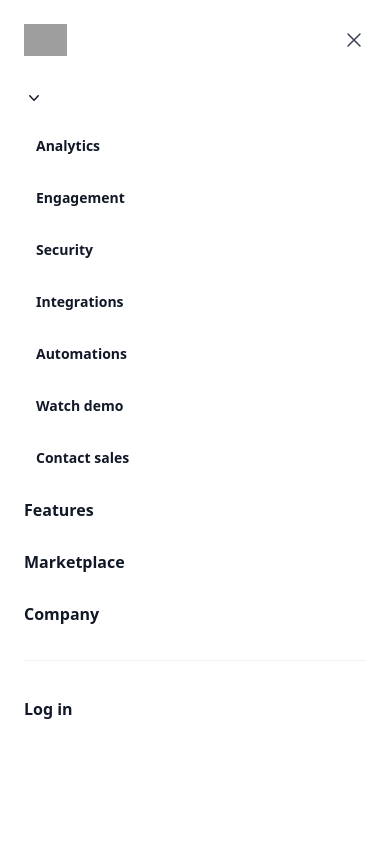
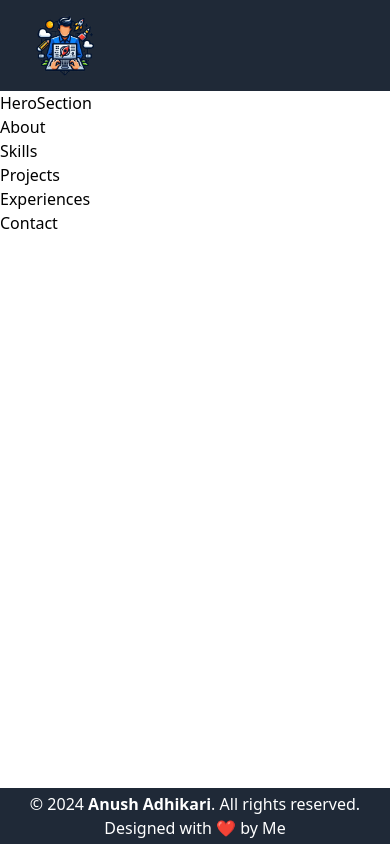
Before and after one commit to AnushAdk04/Next-JS-Project, a Next.js app: page / in a window 390 px wide. Built offline with nearby package versions, Linux system fonts and the light colour scheme; grey boxes are pictures that could not be loaded.

Commit message:
header and footers

```diff
--- a/src/components/AppFooter.jsx
+++ b/src/components/AppFooter.jsx
@@ -1,9 +1,14 @@
-import React from 'react'
+import React from "react";
 
-function AppFooter() {
+export default function AppFooter() {
   return (
-    <div>AppFooter</div>
-  )
+    <footer className="bg-gray-800 py-1 absolute bottom-0 w-full">
+      <div className="container mx-auto">
+        <div className="text-white text-center font-medium">
+          <p>&copy; 2024 <b>Anush Adhikari</b>. All rights reserved.</p>
+          <p>Designed with ❤️ by Me</p>
+        </div>
+      </div>
+    </footer>
+  );
 }
-
-export default AppFooter
--- a/src/components/AppHeader.jsx
+++ b/src/components/AppHeader.jsx
@@ -2,218 +2,22 @@ import React from "react";
 
 export default function AppHeader() {
   return (
-    <header className="bg-white">
-      <nav
-        className="mx-auto flex max-w-7xl items-center justify-between p-6 lg:px-8"
-        aria-label="Global"
-      >
-        <div className="flex lg:flex-1">
-          <a href="#" className="-m-1.5 p-1.5">
-            <span className="sr-only">Your Company</span>
-            <img
-              className="h-8 w-auto"
-              src="https://tailwindui.com/img/logos/mark.svg?color=indigo&shade=600"
-              alt=""
-            />
-          </a>
-        </div>
-        <div className="flex lg:hidden">
-          <button
-            type="button"
-            className="-m-2.5 inline-flex items-center justify-center rounded-md p-2.5 text-gray-700"
-          >
-            <span className="sr-only">Open main menu</span>
-            <svg
-              className="h-6 w-6"
-              fill="none"
-              viewBox="0 0 24 24"
-              strokeWidth="1.5"
-              stroke="currentColor"
-              aria-hidden="true"
-            >
-              <path
-                strokeLinecap="round"
-                strokeLinejoin="round"
-                d="M3.75 6.75h16.5M3.75 12h16.5m-16.5 5.25h16.5"
-              />
-            </svg>
-          </button>
-        </div>
-        <div className="hidden lg:flex lg:gap-x-12">
-          <div className="relative">
-            <button
-              type="button"
-              className="flex items-center gap-x-1 text-sm font-semibold leading-6 text-gray-900"
-              aria-expanded="false"
-            >
-              Product
-              <svg
-                className="h-5 w-5 flex-none text-gray-400"
-                viewBox="0 0 20 20"
-                fill="currentColor"
-                aria-hidden="true"
-              >
-                <path
-                  fillRule="evenodd"
-                  d="M5.23 7.21a.75.75 0 011.06.02L10 11.168l3.71-3.938a.75.75 0 111.08 1.04l-4.25 4.5a.75.75 0 01-1.08 0l-4.25-4.5a.75.75 0 01.02-1.06z"
-                  clipRule="evenodd"
-                />
-              </svg>
-            </button>
-          </div>
-
-          <a href="#" className="text-sm font-semibold leading-6 text-gray-900">
-            Features
-          </a>
-          <a href="#" className="text-sm font-semibold leading-6 text-gray-900">
-            Marketplace
-          </a>
-          <a href="#" className="text-sm font-semibold leading-6 text-gray-900">
-            Company
-          </a>
-        </div>
-        <div className="hidden lg:flex lg:flex-1 lg:justify-end ">
-          <a
-            href="#"
-            className="text-sm font-semibold leading-6 rounded bg-primary px-3 py-1 text-white hover:text-gray-200 hover:bg-secondary font-primary"
-          >
-            Log in <span aria-hidden="true">&rarr;</span>
-          </a>
-        </div>
-      </nav>
-      <div className="lg:hidden" role="dialog" aria-modal="true">
-        <div className="fixed inset-0 z-10"></div>
-        <div className="fixed inset-y-0 right-0 z-10 w-full overflow-y-auto bg-white px-6 py-6 sm:max-w-sm sm:ring-1 sm:ring-gray-900/10">
-          <div className="flex items-center justify-between">
-            <a href="#" className="-m-1.5 p-1.5">
-              <span className="sr-only">Your Company</span>
-              <img
-                className="h-8 w-auto"
-                src="https://tailwindui.com/img/logos/mark.svg?color=indigo&shade=600"
-                alt=""
-              />
-            </a>
-            <button
-              type="button"
-              className="-m-2.5 rounded-md p-2.5 text-gray-700"
-            >
-              <span className="sr-only">Close menu</span>
-              <svg
-                className="h-6 w-6"
-                fill="none"
-                viewBox="0 0 24 24"
-                strokeWidth="1.5"
-                stroke="currentColor"
-                aria-hidden="true"
-              >
-                <path
-                  strokeLinecap="round"
-                  strokeLinejoin="round"
-                  d="M6 18L18 6M6 6l12 12"
-                />
-              </svg>
-            </button>
-          </div>
-          <div className="mt-6 flow-root">
-            <div className="-my-6 divide-y divide-gray-500/10">
-              <div className="space-y-2 py-6">
-                <div className="-mx-3">
-                  <button
-                    type="button"
-                    className="flex w-full items-center justify-between rounded-lg py-2 pl-3 pr-3.5 text-base font-semibold leading-7 text-gray-900 hover:bg-gray-50"
-                    aria-controls="disclosure-1"
-                    aria-expanded="false"
-                  >
-                    <svg
-                      className="h-5 w-5 flex-none"
-                      viewBox="0 0 20 20"
-                      fill="currentColor"
-                      aria-hidden="true"
-                    >
-                      <path
-                        fillRule="evenodd"
-                        d="M5.23 7.21a.75.75 0 011.06.02L10 11.168l3.71-3.938a.75.75 0 111.08 1.04l-4.25 4.5a.75.75 0 01-1.08 0l-4.25-4.5a.75.75 0 01.02-1.06z"
-                        clipRule="evenodd"
-                      />
-                    </svg>
-                  </button>
-
-                  <div className="mt-2 space-y-2" id="disclosure-1">
-                    <a
-                      href="#"
-                      className="block rounded-lg py-2 pl-6 pr-3 text-sm font-semibold leading-7 text-gray-900 hover:bg-gray-50"
-                    >
-                      Analytics
-                    </a>
-                    <a
-                      href="#"
-                      className="block rounded-lg py-2 pl-6 pr-3 text-sm font-semibold leading-7 text-gray-900 hover:bg-gray-50"
-                    >
-                      Engagement
-                    </a>
-                    <a
-                      href="#"
-                      className="block rounded-lg py-2 pl-6 pr-3 text-sm font-semibold leading-7 text-gray-900 hover:bg-gray-50"
-                    >
-                      Security
-                    </a>
-                    <a
-                      href="#"
-                      className="block rounded-lg py-2 pl-6 pr-3 text-sm font-semibold leading-7 text-gray-900 hover:bg-gray-50"
-                    >
-                      Integrations
-                    </a>
-                    <a
-                      href="#"
-                      className="block rounded-lg py-2 pl-6 pr-3 text-sm font-semibold leading-7 text-gray-900 hover:bg-gray-50"
-                    >
-                      Automations
-                    </a>
-                    <a
-                      href="#"
-                      className="block rounded-lg py-2 pl-6 pr-3 text-sm font-semibold leading-7 text-gray-900 hover:bg-gray-50"
-                    >
-                      Watch demo
-                    </a>
-                    <a
-                      href="#"
-                      className="block rounded-lg py-2 pl-6 pr-3 text-sm font-semibold leading-7 text-gray-900 hover:bg-gray-50"
-                    >
-                      Contact sales
-                    </a>
-                  </div>
-                </div>
-                <a
-                  href="#"
-                  className="-mx-3 block rounded-lg px-3 py-2 text-base font-semibold leading-7 text-gray-900 hover:bg-gray-50"
-                >
-                  Features
-                </a>
-                <a
-                  href="#"
-                  className="-mx-3 block rounded-lg px-3 py-2 text-base font-semibold leading-7 text-gray-900 hover:bg-gray-50"
-                >
-                  Marketplace
-                </a>
-                <a
-                  href="#"
-                  className="-mx-3 block rounded-lg px-3 py-2 text-base font-semibold leading-7 text-gray-900 hover:bg-gray-50"
-                >
-                  Company
-                </a>
-              </div>
-              <div className="py-6 flex">
-                <a
-                  href="#"
-                  className="-mx-3 block  rounded-lg px-3 py-2.5 text-base font-semibold leading-7 text-gray-900 hover:bg-gray-50"
-                >
-                  Log in
-                </a>
-              </div>
-            </div>
-          </div>
+    <nav className="bg-gray-800 py-2">
+      <div className="container mx-auto flex items-center justify-between px-7">
+        <a href="/" className="flex items-center text-white">
+          <img src="/images/Logo.png" width={75} alt="LOGO" />
+        </a>
+        <div className="hidden md:block">
+          <ul className="flex space-x-10 text-white">
+            <li><a href="#Home" className="hover:text-blue-300 font-medium text-xl">Home</a></li>
+            <li><a href="#About" className="hover:text-blue-300 font-medium text-xl">About</a></li>
+            <li><a href="#Skills" className="hover:text-blue-300 font-medium text-xl">Skills</a></li>
+            <li><a href="#Projects" className="hover:text-blue-300 font-medium text-xl">Projects</a></li>
+            <li><a href="#Experiences" className="hover:text-blue-300 font-medium text-xl">Experiences</a></li>
+            <li><a href="#Contact" className="hover:text-blue-300 font-medium text-xl">Contact</a></li>
+          </ul>
         </div>
       </div>
-    </header>
+    </nav>
   );
 }
```
Also changed, not shown: public/images/logo.png (added).
